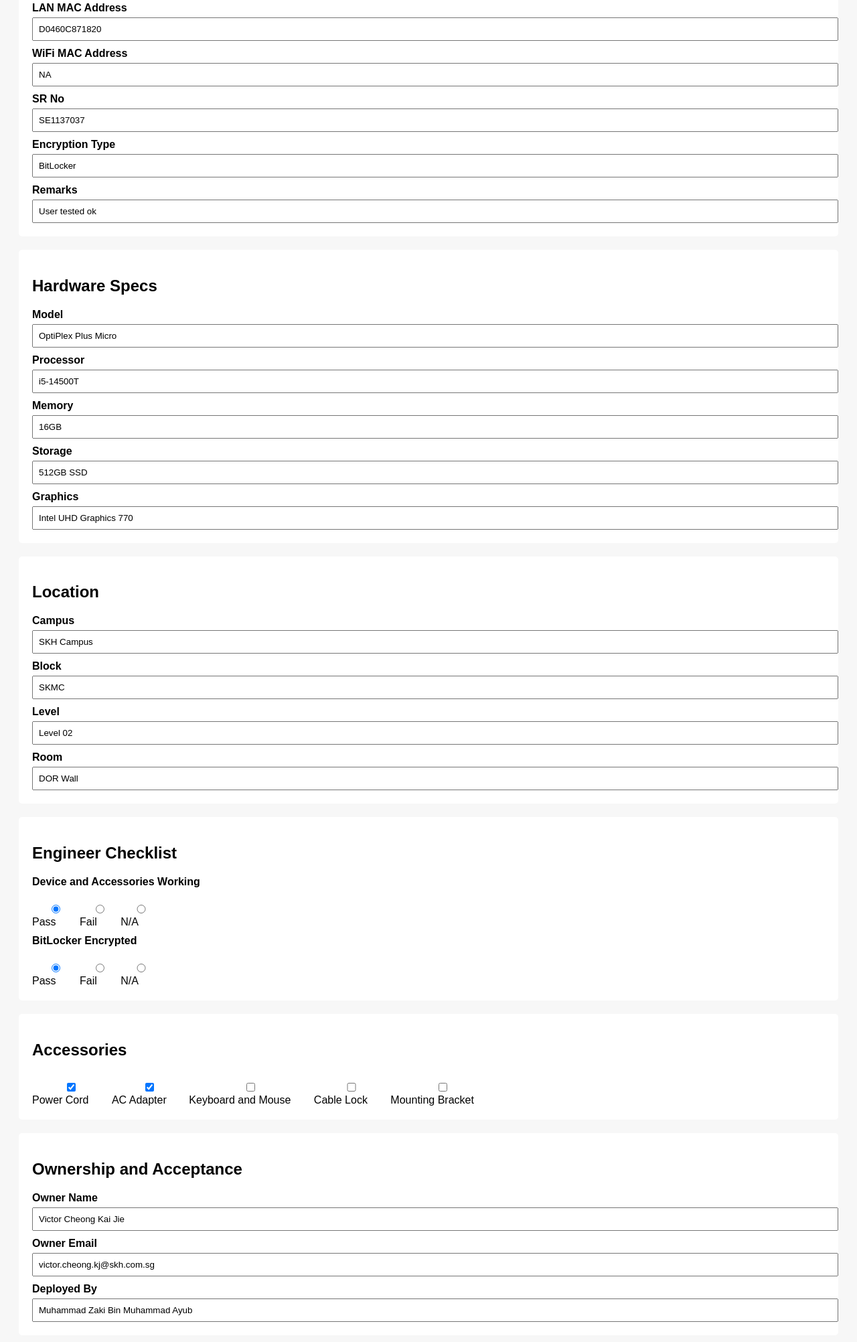
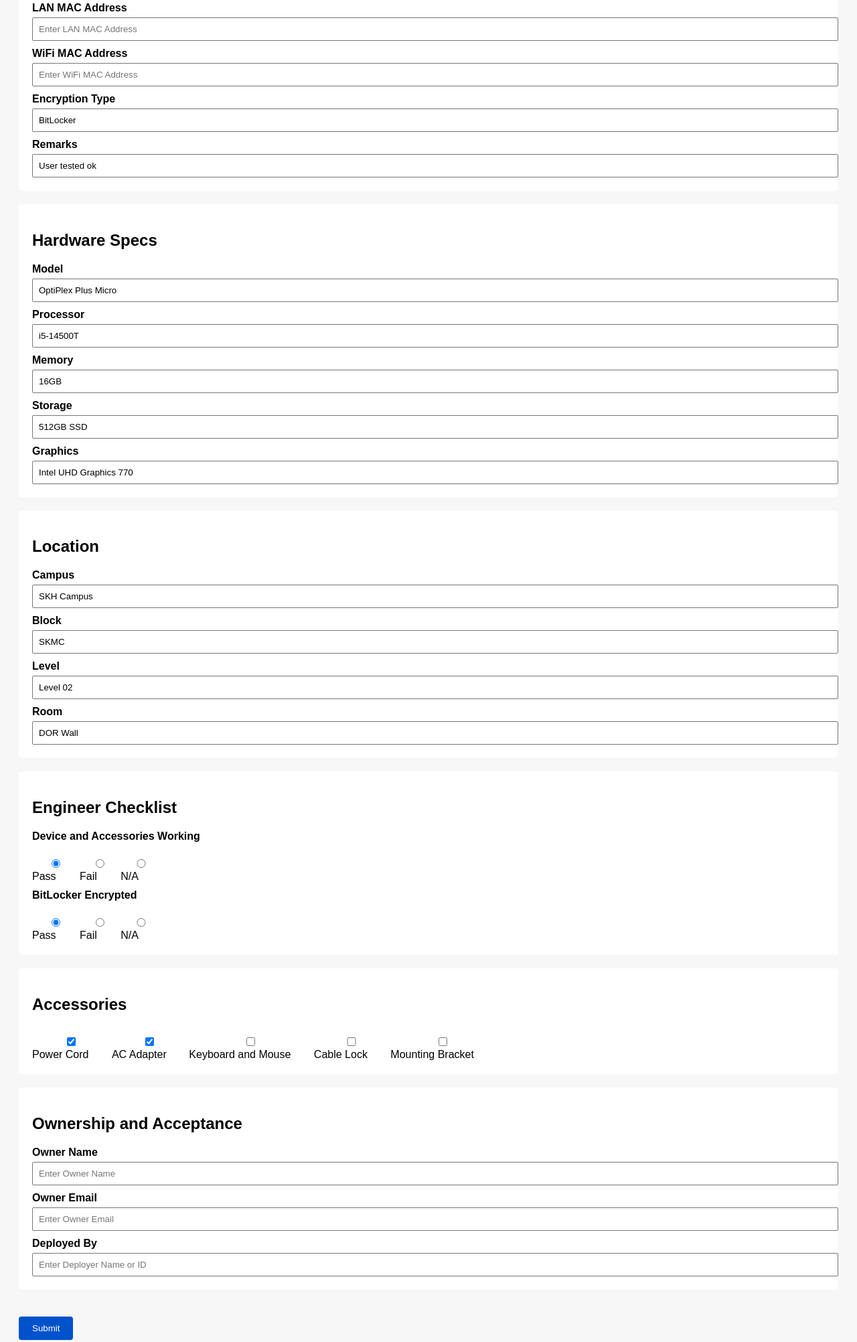
Before and after one commit to Harunibrahim/Harunibrahim1.github.io, a plain HTML site: page index.html in a window 1280 px wide. Shown: the part 193-2197 px from the top of the page at 67% size. Drawn offline with Linux system fonts and the light colour scheme.

Commit message:
index.html

```diff
--- a/index.html
+++ b/index.html
@@ -21,13 +21,10 @@
   <div class="section">
     <h2>Device Info</h2>
     <label>LAN MAC Address</label>
-    <input type="text" value="D0460C871820">
+    <input type="text" placeholder="Enter LAN MAC Address">
 
     <label>WiFi MAC Address</label>
-    <input type="text" value="NA">
-
-    <label>SR No</label>
-    <input type="text" value="SE1137037">
+    <input type="text" placeholder="Enter WiFi MAC Address">
 
     <label>Encryption Type</label>
     <input type="text" value="BitLocker">
@@ -74,7 +71,6 @@
   <!-- Checklist -->
   <div class="section">
     <h2>Engineer Checklist</h2>
-    <div>
     <label>Device and Accessories Working</label>
     <div class="radio-group">
       <label><input type="radio" name="working" checked> Pass</label>
@@ -90,7 +86,6 @@
     </div>
 
     <!-- Add other checklist items similarly -->
-    </div>
   </div>
 
   <!-- Accessories -->
@@ -109,13 +104,13 @@
   <div class="section">
     <h2>Ownership and Acceptance</h2>
     <label>Owner Name</label>
-    <input type="text" value="Victor Cheong Kai Jie">
+    <input type="text" placeholder="Enter Owner Name">
 
     <label>Owner Email</label>
-    <input type="email" value="victor.cheong.kj@skh.com.sg">
+    <input type="email" placeholder="Enter Owner Email">
 
     <label>Deployed By</label>
-    <input type="text" value="Muhammad Zaki Bin Muhammad Ayub">
+    <input type="text" placeholder="Enter Deployer Name or ID">
   </div>
 
   <!-- Submit -->
```
Lines whose indentation alone changed are shown as unchanged.
